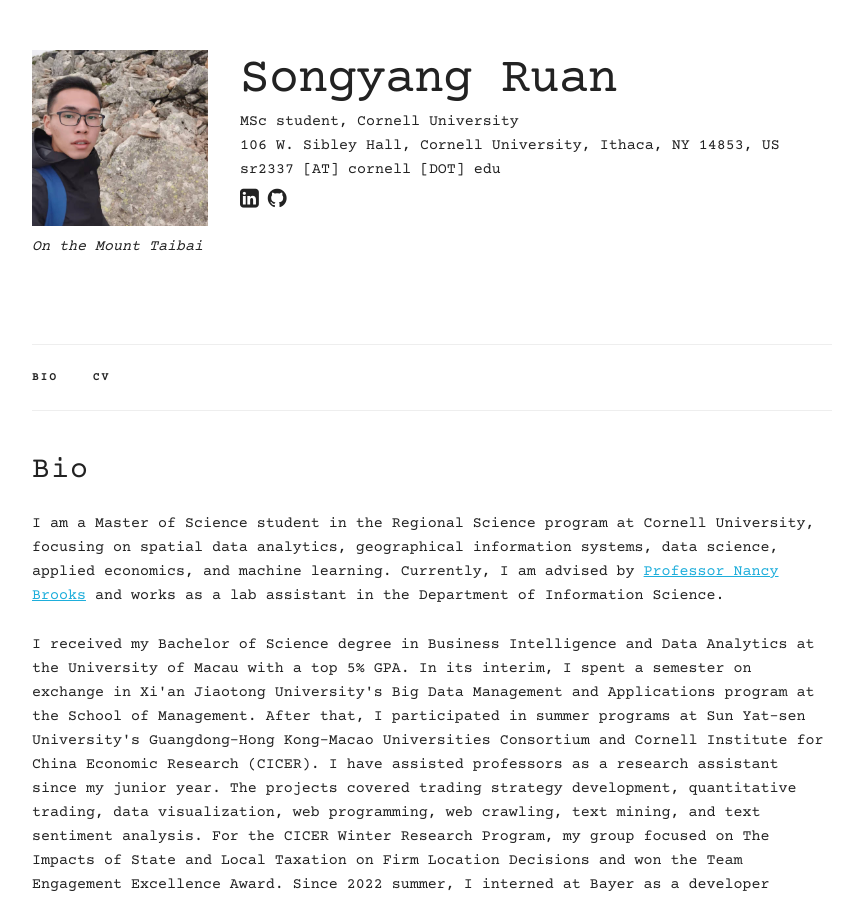
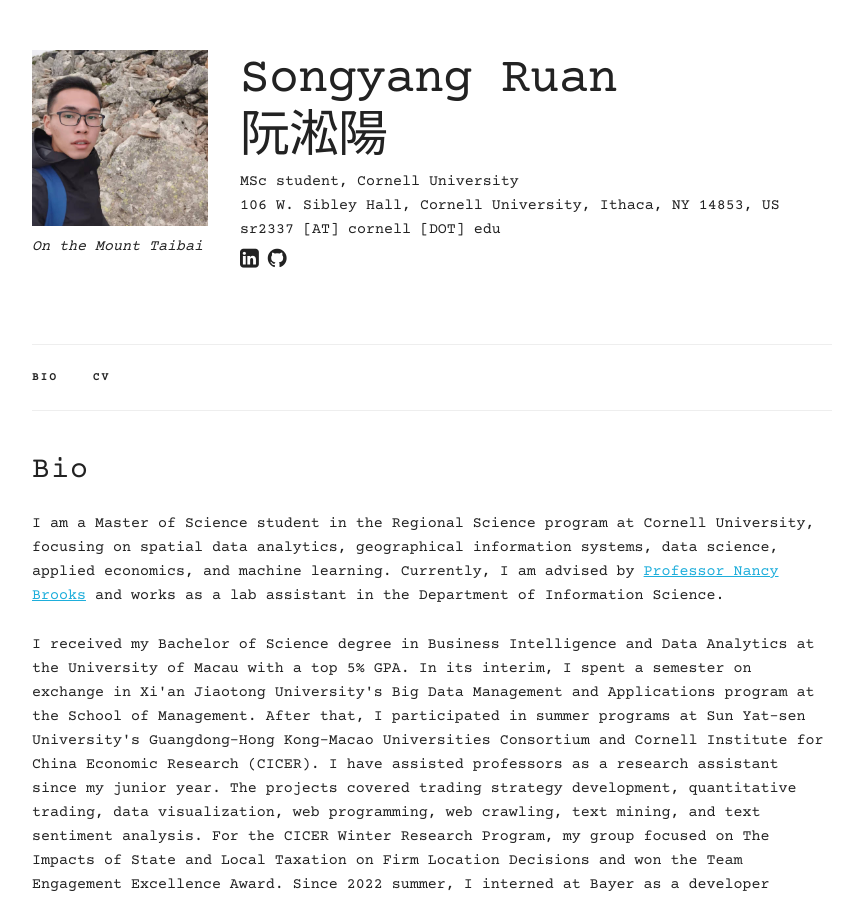
Before and after one commit to Horatioj/Horatioj.github.io, a Jekyll site: the page built from index.html, in a window 1280 px wide and 900 px high. Shown: the whole window, without its empty margins (208-1062 px from the left). Built offline with Jekyll 4.4.1, drawn with Linux system fonts in a browser that asks for light colours.

Commit message:
Update default.html

```diff
--- a/_layouts/default.html
+++ b/_layouts/default.html
@@ -74,6 +74,7 @@
         </div>
         <div class="nine columns main-description">
             <h1>{{ site.data.main_info.name }}</h1>
+            <h1>{{ site.data.main_info.cname }}</h1>
             <p>{{ site.data.main_info.title }}</p>
             <p>{{ site.data.main_info.address }}</p>
             <p>{{ site.data.main_info.email }}</p>
```
